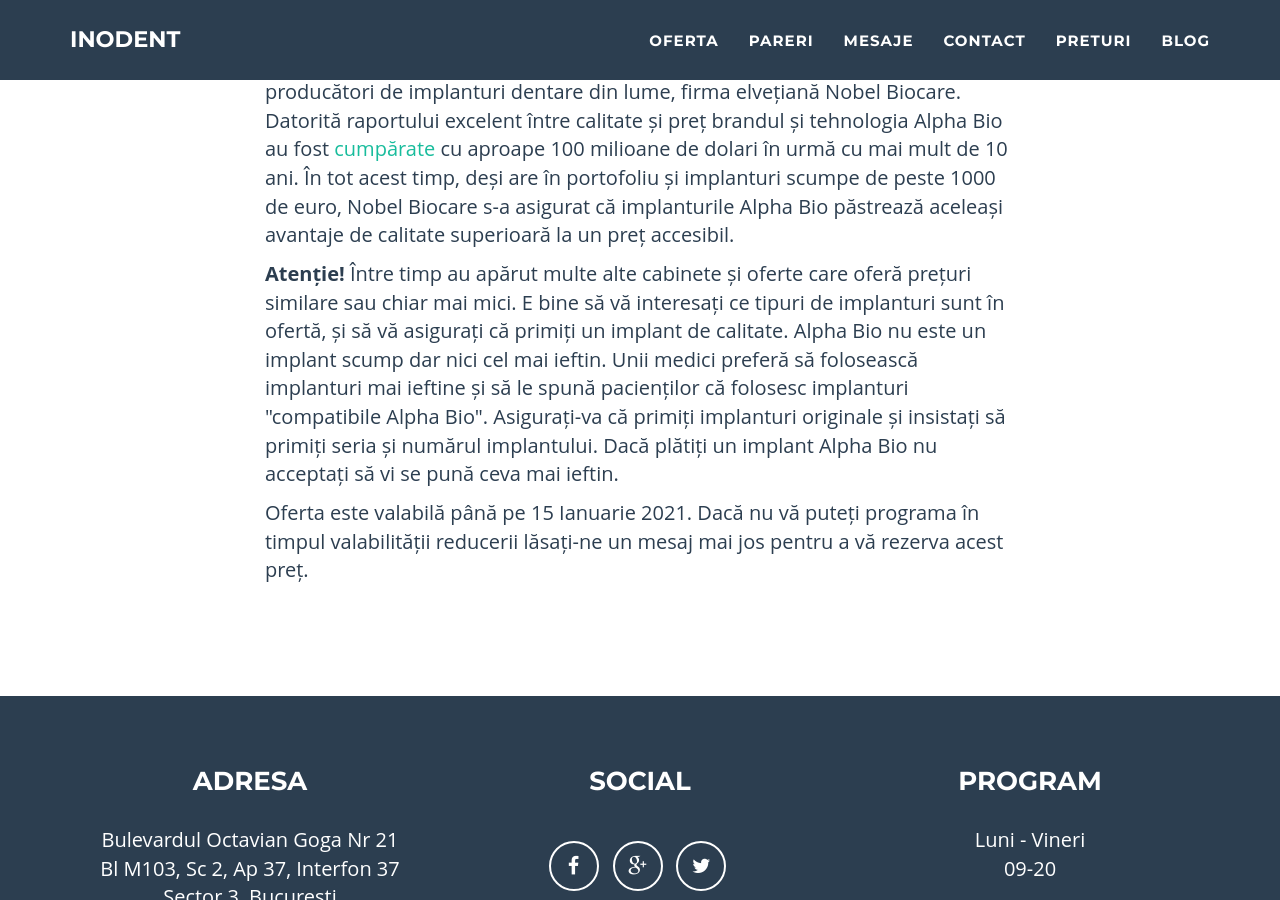
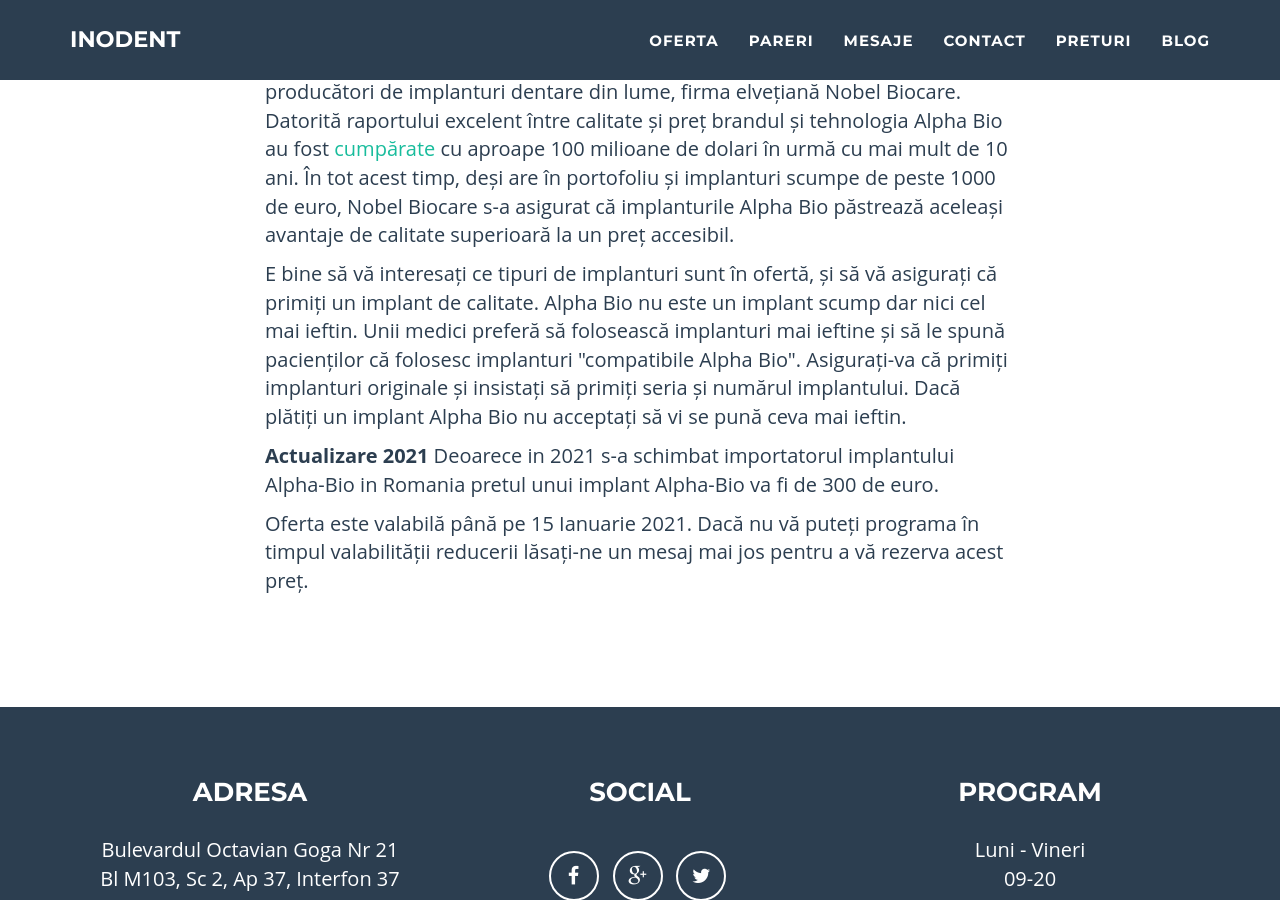
Before and after one commit to littledentgopo/offerdent, a Jekyll site: the page built from extra-reducere-alphabio.html, in a window 1280 px wide and 900 px high, scrolled down 1657 px. Built offline with Jekyll 4.4.1, drawn with Linux system fonts in a browser that asks for light colours; comment, search, counter and statistics services are not loaded.

Commit message:
update 2021 price

```diff
--- a/extra-reducere-alphabio.html
+++ b/extra-reducere-alphabio.html
@@ -37,7 +37,10 @@ contact: one
                      Implanturile Alpha Bio sunt produse în Israel de către unul din cei mai mari producători de implanturi dentare din lume, firma elvețiană Nobel Biocare. Datorită raportului excelent între calitate și preț brandul și tehnologia Alpha Bio au fost <a target="_blank" href="https://www.osseonews.com/nobel-buys-alpha-bio-whos-next/">cumpărate</a> cu aproape 100 milioane de dolari în urmă cu mai mult de 10 ani. În tot acest timp, deși are în portofoliu și implanturi scumpe de peste 1000 de euro, Nobel Biocare s-a asigurat că implanturile Alpha Bio păstrează aceleași avantaje de calitate superioară la un preț accesibil.
                 </p>
                 <p>
-                    <strong>Atenție!</strong> Între timp au apărut multe alte cabinete și oferte care oferă prețuri similare sau chiar mai mici. E bine să vă interesați ce tipuri de implanturi sunt în ofertă, și să vă asigurați că primiți un implant de calitate. Alpha Bio nu este un implant scump dar nici cel mai ieftin. Unii medici preferă să folosească implanturi mai ieftine și să le spună pacienților că folosesc implanturi "compatibile Alpha Bio". Asigurați-va că primiți implanturi originale și insistați să primiți seria și numărul implantului. Dacă plătiți un implant Alpha Bio nu acceptați să vi se pună ceva mai ieftin.
+                     E bine să vă interesați ce tipuri de implanturi sunt în ofertă, și să vă asigurați că primiți un implant de calitate. Alpha Bio nu este un implant scump dar nici cel mai ieftin. Unii medici preferă să folosească implanturi mai ieftine și să le spună pacienților că folosesc implanturi "compatibile Alpha Bio". Asigurați-va că primiți implanturi originale și insistați să primiți seria și numărul implantului. Dacă plătiți un implant Alpha Bio nu acceptați să vi se pună ceva mai ieftin.
+                </p>
+                <p>
+                    <strong>Actualizare 2021</strong> Deoarece in 2021 s-a schimbat importatorul implantului Alpha-Bio in Romania pretul unui implant Alpha-Bio va fi de 300 de euro.
                 </p>
                 <p>
                     Oferta este valabilă până pe {{site.offer.expirydate}}. Dacă nu vă puteți programa în timpul valabilității reducerii lăsați-ne un mesaj mai jos pentru a vă rezerva acest preț.
```
